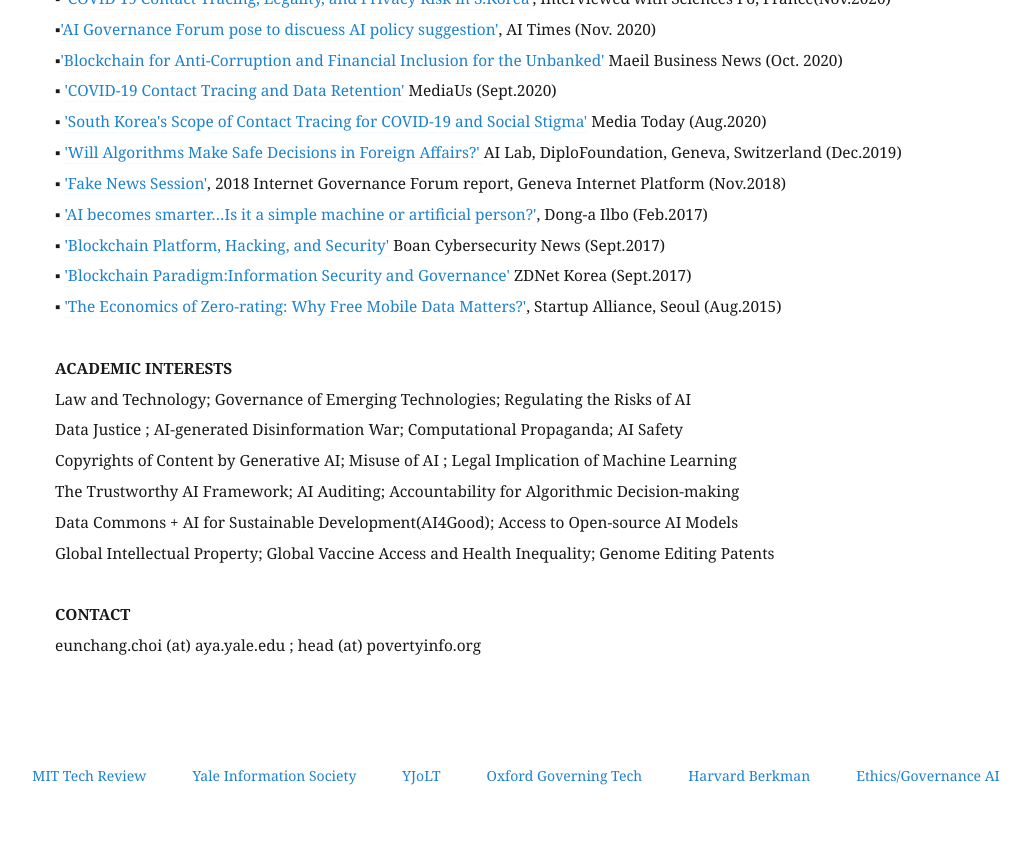
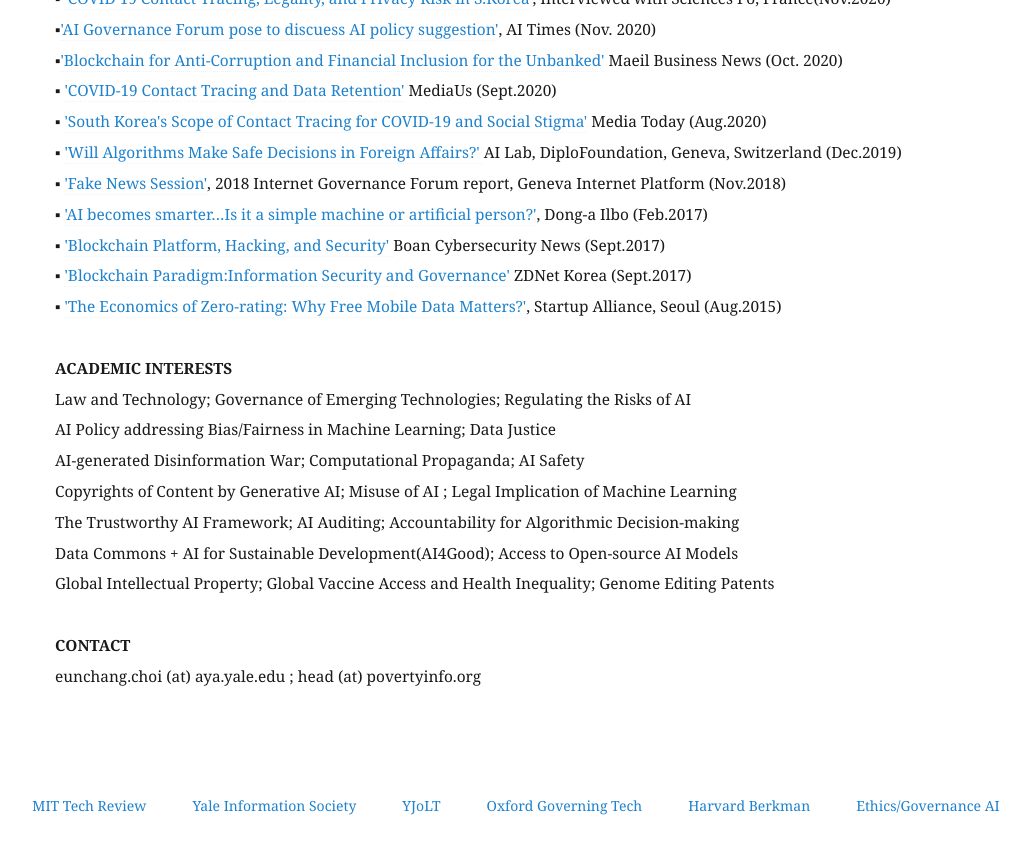
Before and after one commit to eunchangchoi/eunchangchoi.github.io, a Jekyll site: the page built from index.md, in a window 1280 px wide and 900 px high, scrolled down 8547 px. Shown: the top 854 px of the window, without its empty margins (45-1076 px from the left). Built offline with Jekyll 4.4.1, drawn with Linux system fonts in a browser that asks for light colours.

Commit message:
Update index.md

```diff
--- a/index.md
+++ b/index.md
@@ -210,7 +210,8 @@ title: "Choi, Eun Chang 최은창"
  <br>
  <strong> ACADEMIC INTERESTS </strong> <br>
    Law and Technology; Governance of Emerging Technologies; Regulating the Risks of AI <br>
-   Data Justice ; AI-generated Disinformation War; Computational Propaganda; AI Safety <br>
+   AI Policy addressing  Bias/Fairness in Machine Learning; Data Justice  <br>
+   AI-generated Disinformation War; Computational Propaganda; AI Safety <br>
    Copyrights of Content by Generative AI; Misuse of AI ; Legal Implication of Machine Learning <br>
    The Trustworthy AI Framework; AI Auditing; Accountability for Algorithmic Decision-making <br>
    Data Commons + AI for Sustainable Development(AI4Good); Access to Open-source AI Models <br>
```
